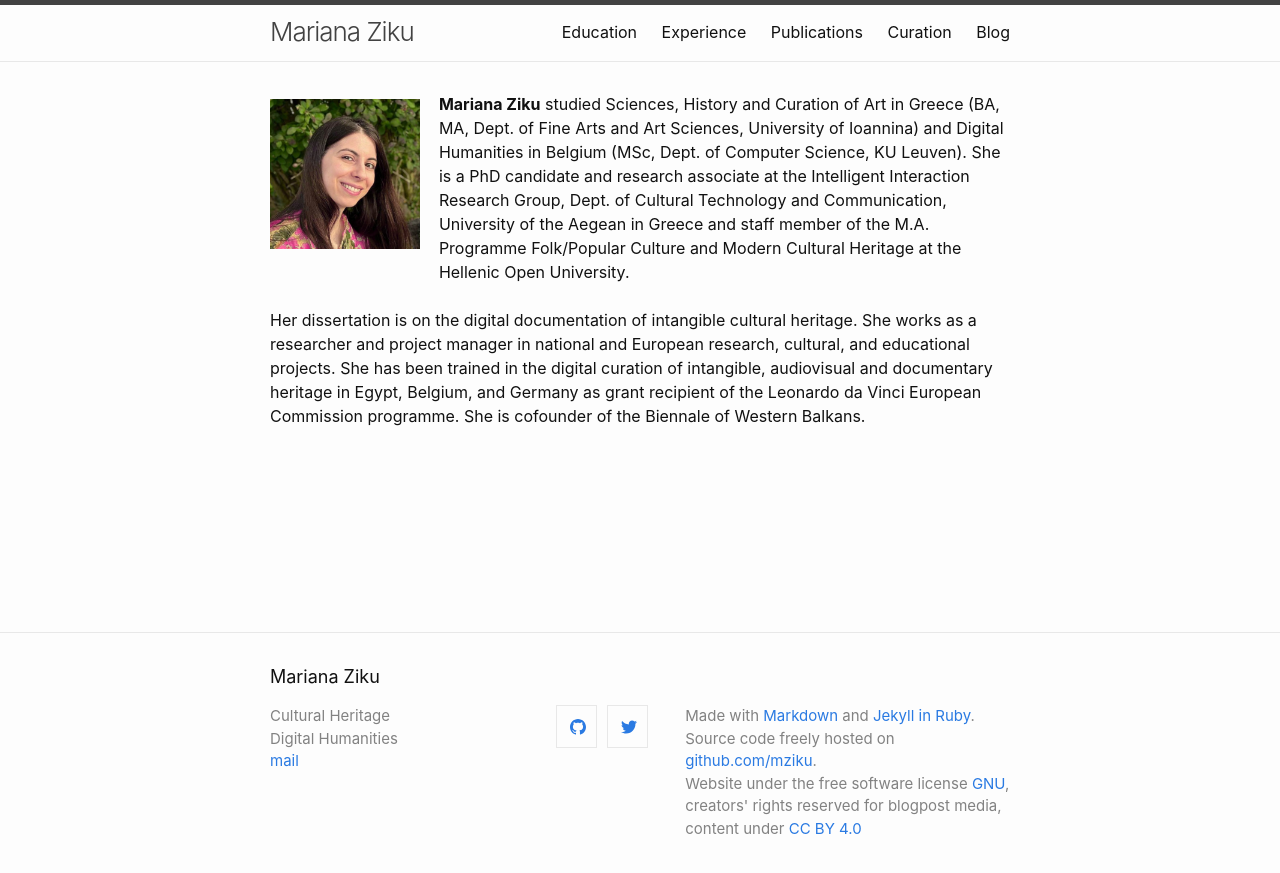
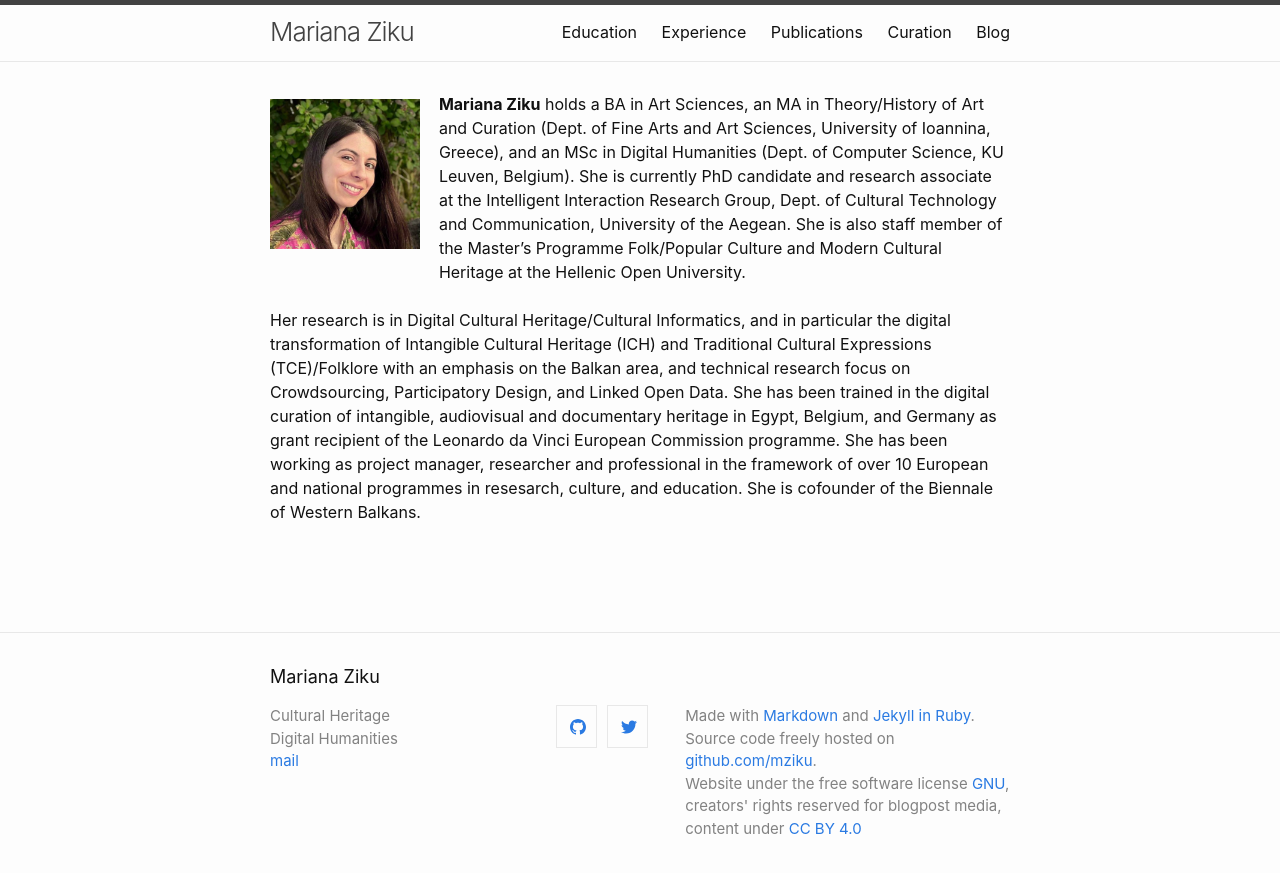
Before and after one commit to mziku/mziku.github.io, a Jekyll site: the page built from index.md, in a window 1280 px wide. Shown: the top 873 px of the page. Built offline with Jekyll 4.4.1, drawn with Linux system fonts in a browser that asks for light colours; our own code applies the rules of GitHub Pages for plain Markdown files.

Commit message:
index.md

```diff
--- a/index.md
+++ b/index.md
@@ -1,5 +1,5 @@
 <p style="float: left;"><img src="https://mziku.github.io/images/mariana_ziku_uoaegean_pic.jpg" style="float:left; margin-top:2mm; margin-right:5mm; margin-left:5;" alt="mariana-ziku-profile-picture" width="150" height="auto"></p>
-**Mariana Ziku** studied Sciences, History and Curation of Art in Greece (BA, MA, Dept. of Fine Arts and Art Sciences, University of Ioannina) and Digital Humanities in Belgium (MSc, Dept. of Computer Science, KU Leuven). She is a PhD candidate and research associate at the Intelligent Interaction Research Group, Dept. of Cultural Technology and Communication, University of the Aegean in Greece and staff member of the M.A. Programme Folk/Popular Culture and Modern Cultural Heritage at the Hellenic Open University.
+**Mariana Ziku** holds a BA in Art Sciences, an MA in Theory/History of Art and Curation (Dept. of Fine Arts and Art Sciences, University of Ioannina, Greece), and an MSc in Digital Humanities (Dept. of Computer Science, KU Leuven, Belgium). She is currently PhD candidate and research associate at the Intelligent Interaction Research Group, Dept. of Cultural Technology and Communication, University of the Aegean. She is also staff member of the Master’s Programme Folk/Popular Culture and Modern Cultural Heritage at the Hellenic Open University.
 <br>
 <br>
-Her dissertation is on the digital documentation of intangible cultural heritage. She works as a researcher and project manager in national and European research, cultural, and educational projects. She has been trained in the digital curation of intangible, audiovisual and documentary heritage in Egypt, Belgium, and Germany as grant recipient of the Leonardo da Vinci European Commission programme. She is cofounder of the Biennale of Western Balkans.
+Her research is in Digital Cultural Heritage/Cultural Informatics, and in particular the digital transformation of Intangible Cultural Heritage (ICH) and Traditional Cultural Expressions (TCE)/Folklore with an emphasis on the Balkan area, and technical research focus on Crowdsourcing, Participatory Design, and Linked Open Data. She has been trained in the digital curation of intangible, audiovisual and documentary heritage in Egypt, Belgium, and Germany as grant recipient of the Leonardo da Vinci European Commission programme. She has been working as project manager, researcher and professional in the framework of over 10 European and national programmes in resesarch, culture, and education. She is cofounder of the Biennale of Western Balkans.
```
